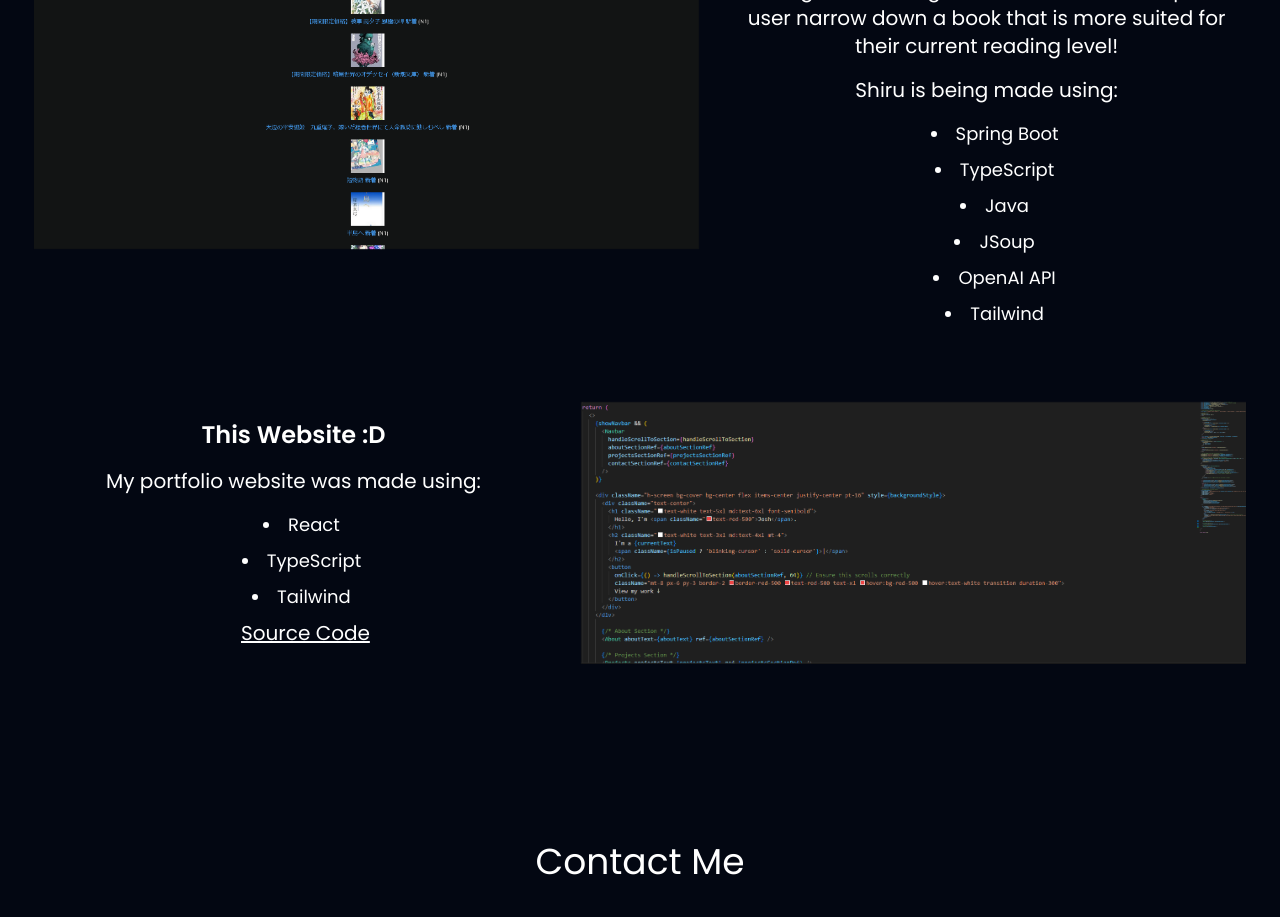
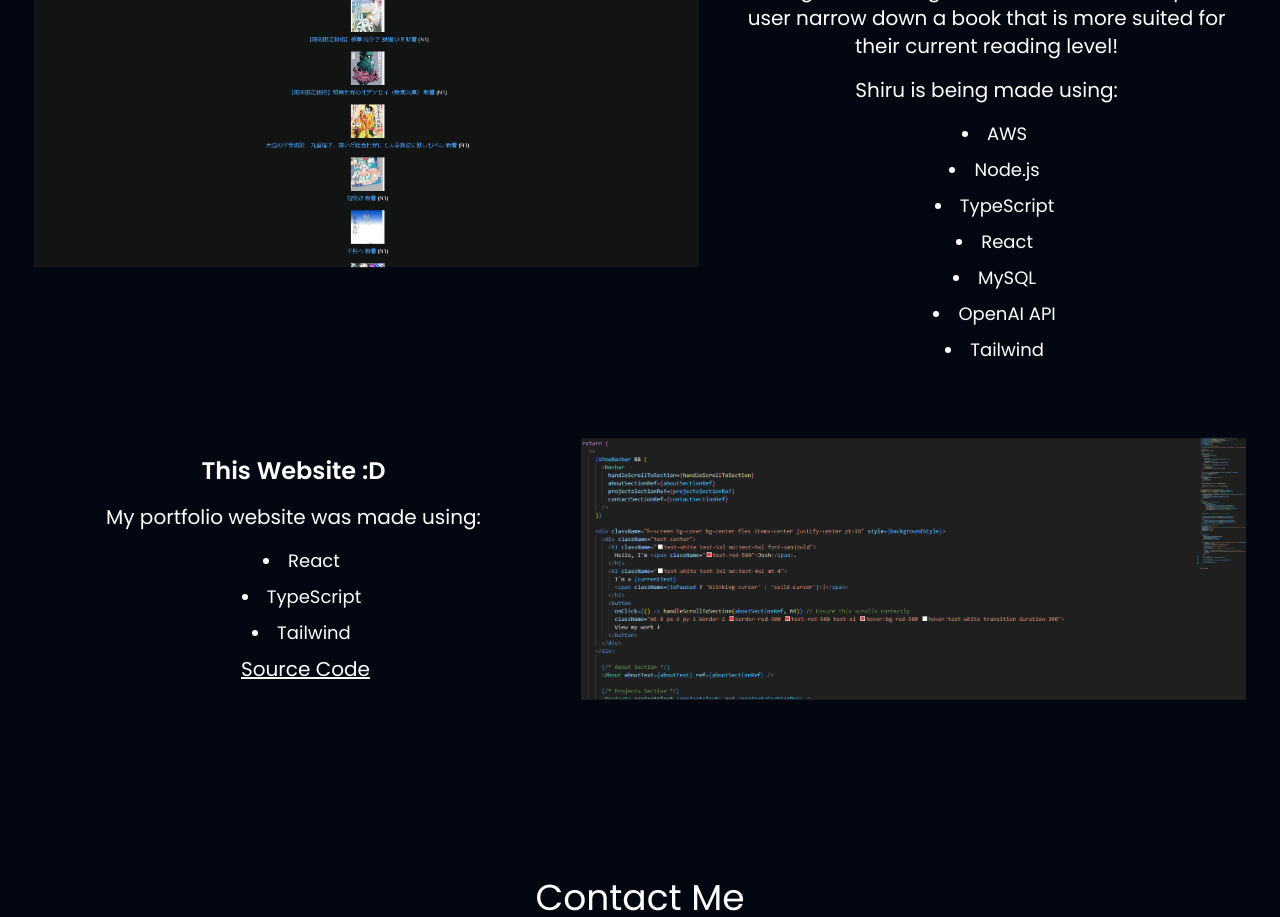
Before and after one commit to Josh-Harrison1600/personalwebsite, a React (Create React App) app: page / in a window 1280 px wide. Shown: the part 2320-3237 px from the top of the page. Built offline with nearby package versions, Linux system fonts and the light colour scheme.

Commit message:
updated shiru stack

```diff
--- a/src/components/Projects.tsx
+++ b/src/components/Projects.tsx
@@ -63,8 +63,13 @@ const Projects = forwardRef<HTMLDivElement, ProjectsProps>(({ projectsText }, re
               <p className="text-xl mb-4 mt-4">Shiru is being made using:</p>
             <ul className='list-disc list-inside text-lg ml-4'>
             <li>
-                <a href="https://spring.io/projects/spring-boot" target="_blank" className='inline-block hover:text-red-500 transition-all duration-300 transform hover:scale-105 mb-2'>
-                  Spring Boot
+                <a href="https://aws.amazon.com/" target="_blank" className='inline-block hover:text-red-500 transition-all duration-300 transform hover:scale-105 mb-2'>
+                  AWS
+                </a>
+              </li>
+            <li>
+                <a href="https://nodejs.org/en" target="_blank" className='inline-block hover:text-red-500 transition-all duration-300 transform hover:scale-105 mb-2'>
+                  Node.js
                 </a>
               </li>
               <li>
@@ -73,13 +78,13 @@ const Projects = forwardRef<HTMLDivElement, ProjectsProps>(({ projectsText }, re
                 </a>
               </li>
               <li>
-                <a href="https://www.java.com/en/" target="_blank" className='inline-block hover:text-red-500 transition-all duration-300 transform hover:scale-105 mb-2'>
-                  Java
+                <a href="https://react.dev/" target="_blank" className='inline-block hover:text-red-500 transition-all duration-300 transform hover:scale-105 mb-2'>
+                  React
                 </a>
               </li>
               <li>
-                <a href="https://jsoup.org/" target="_blank" className='inline-block hover:text-red-500 transition-all duration-300 transform hover:scale-105 mb-2'>
-                  JSoup
+                <a href="https://www.mysql.com/" target="_blank" className='inline-block hover:text-red-500 transition-all duration-300 transform hover:scale-105 mb-2'>
+                  MySQL
                 </a>
               </li>
               <li>
```
